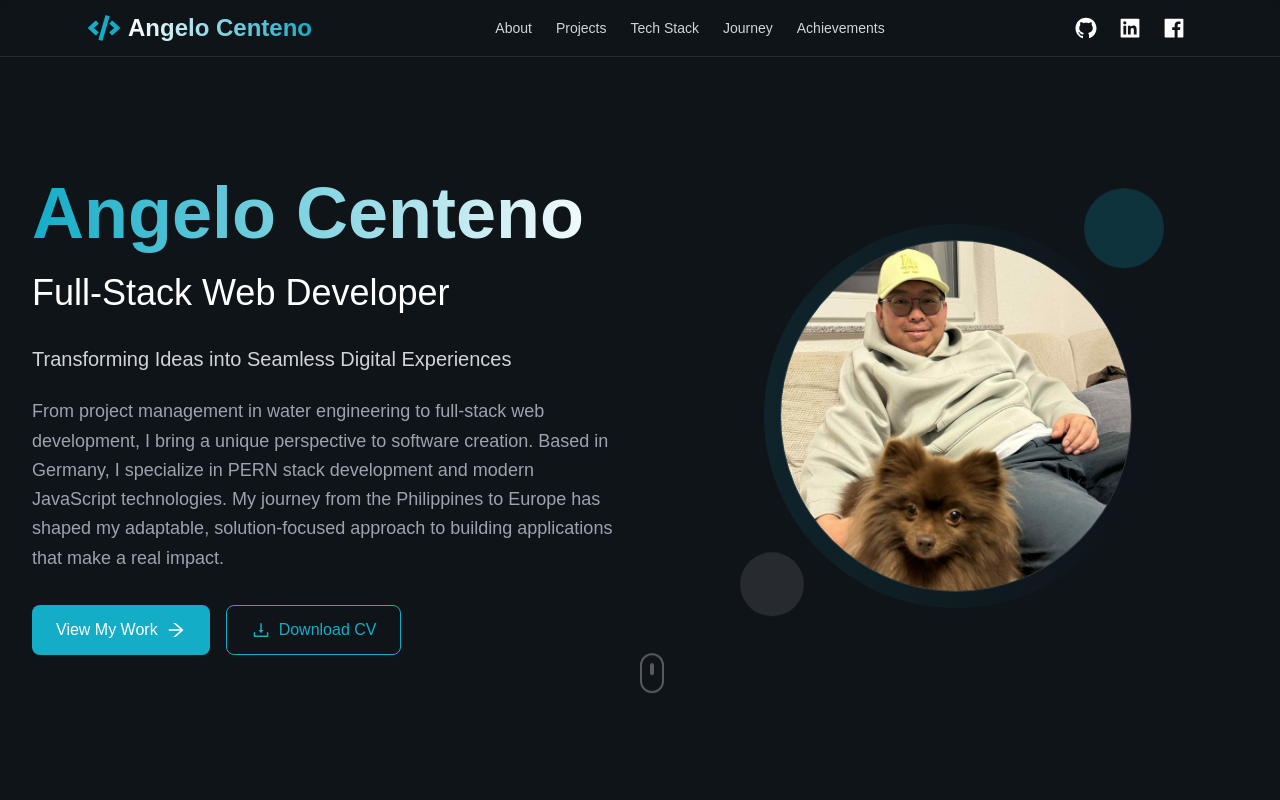
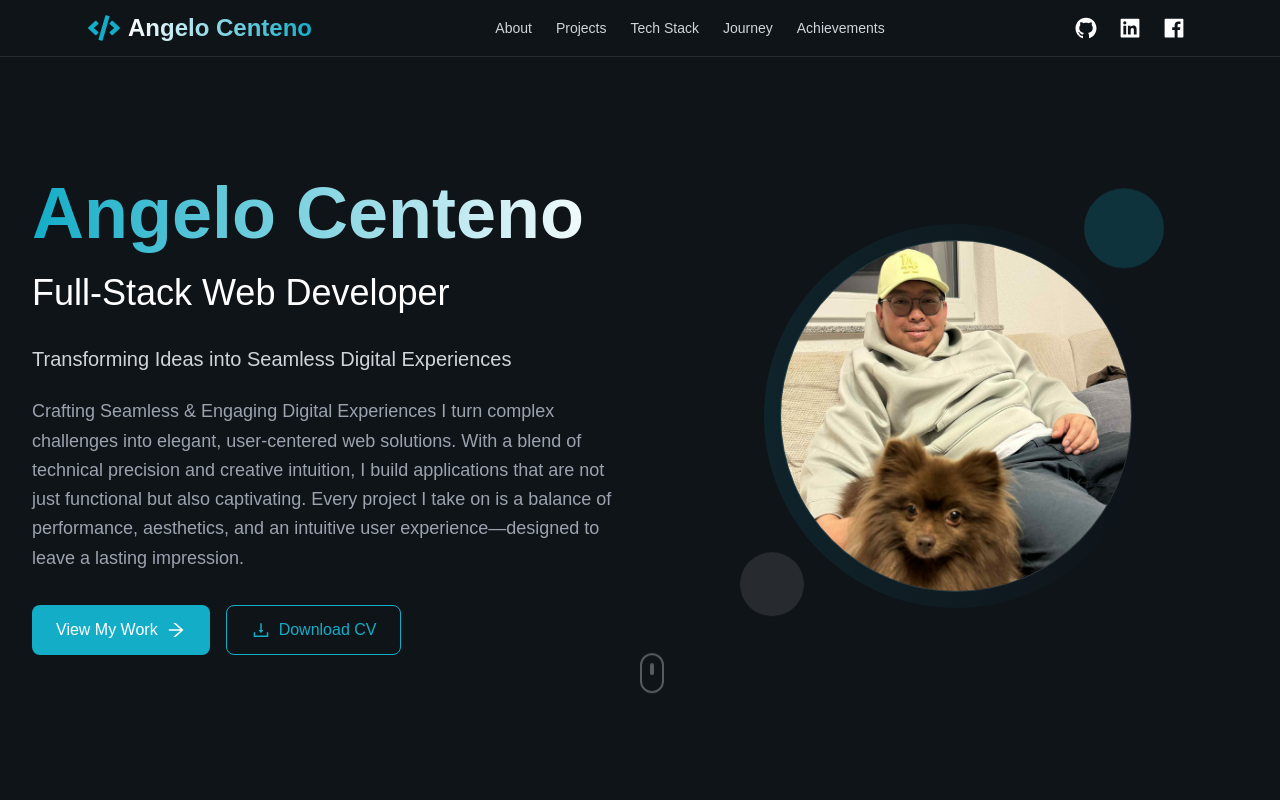
Before and after one commit to japint/portfolio, a Next.js app: page / in a window 1280 px wide. Shown: the top 800 px of the page. Built offline with nearby package versions, Linux system fonts and the light colour scheme.

Commit message:
fix: update About and Hero components for improved clarity and detail in descriptions

```diff
--- a/src/components/About/About.tsx
+++ b/src/components/About/About.tsx
@@ -18,8 +18,8 @@ const About: React.FC = () => {
               <p className="text-lg text-gray-300 leading-relaxed">
                 From engineering to web development, my journey has been one of
                 transformation and adaptability. Originally a project manager in
-                the water industry, I made the bold leap into tech, blending my
-                analytical mindset with modern web technologies.
+                the water & wastewater industry, I made the bold leap into tech,
+                blending my analytical mindset with modern web technologies.
               </p>
             </div>
           </div>
@@ -33,11 +33,12 @@ const About: React.FC = () => {
             <div>
               <p className="text-lg text-gray-300 leading-relaxed">
                 Relocating from the Philippines to Germany in 2022, I immersed
-                myself in both German language (B2 level) and the MERN stack,
-                honing my ability to build impactful web solutions. My
-                background equips me with a structured problem-solving approach,
-                an eye for detail, and the ability to translate complex ideas
-                into functional digital experiences.
+                myself in both the German language (B2 level) and the PERN/MERN
+                stack, Next.js, PostgreSQL, and Prisma, honing my ability to
+                build impactful web solutions. My background equips me with a
+                structured problem-solving approach, an eye for detail, and the
+                ability to translate complex ideas into functional digital
+                experiences.
               </p>
             </div>
           </div>
--- a/src/components/Hero/Hero.tsx
+++ b/src/components/Hero/Hero.tsx
@@ -38,12 +38,13 @@ const Hero: React.FC = () => {
             </p>
 
             <p className="text-lg text-gray-400 mb-8 max-w-2xl leading-relaxed">
-              From project management in water engineering to full-stack web
-              development, I bring a unique perspective to software creation.
-              Based in Germany, I specialize in PERN stack development and
-              modern JavaScript technologies. My journey from the Philippines to
-              Europe has shaped my adaptable, solution-focused approach to
-              building applications that make a real impact.
+              Crafting Seamless & Engaging Digital Experiences I turn complex
+              challenges into elegant, user-centered web solutions. With a blend
+              of technical precision and creative intuition, I build
+              applications that are not just functional but also captivating.
+              Every project I take on is a balance of performance, aesthetics,
+              and an intuitive user experience—designed to leave a lasting
+              impression.
             </p>
 
             <div className="flex flex-col sm:flex-row gap-4 justify-center lg:justify-start">
```
